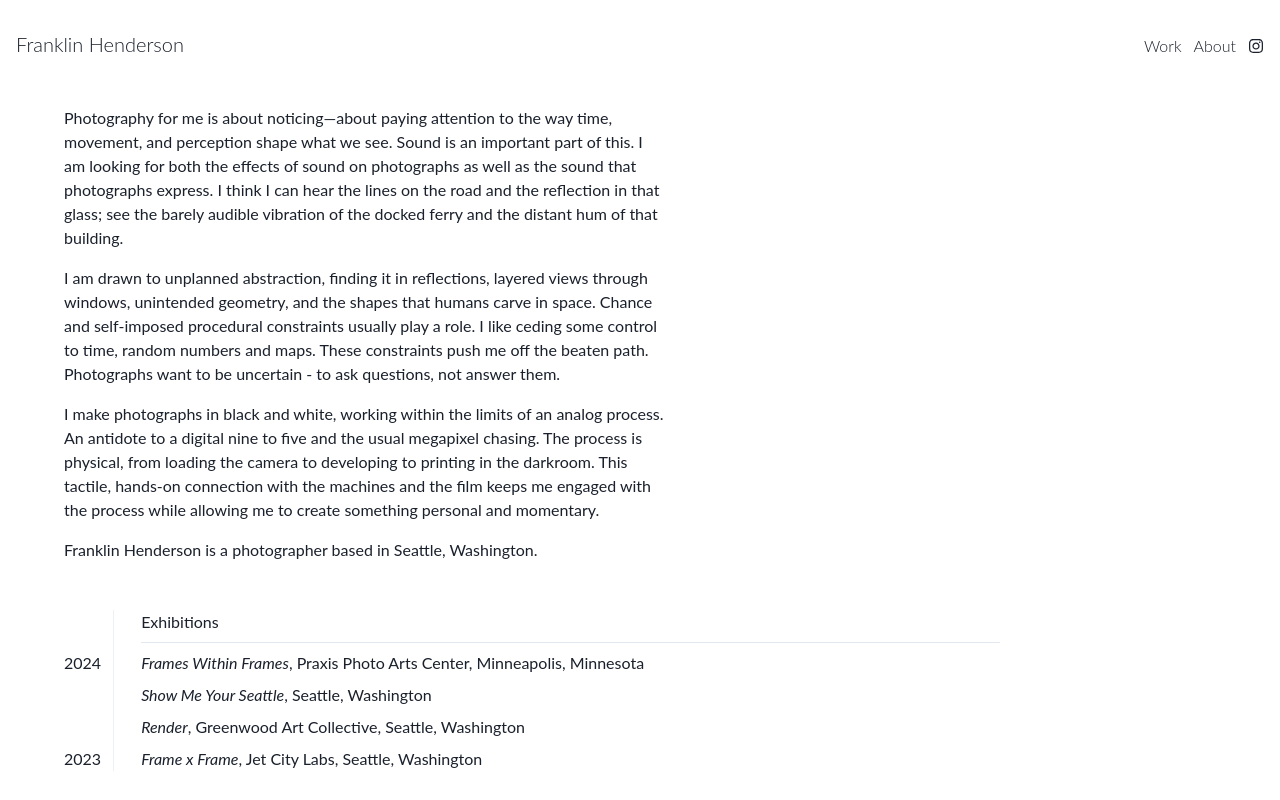
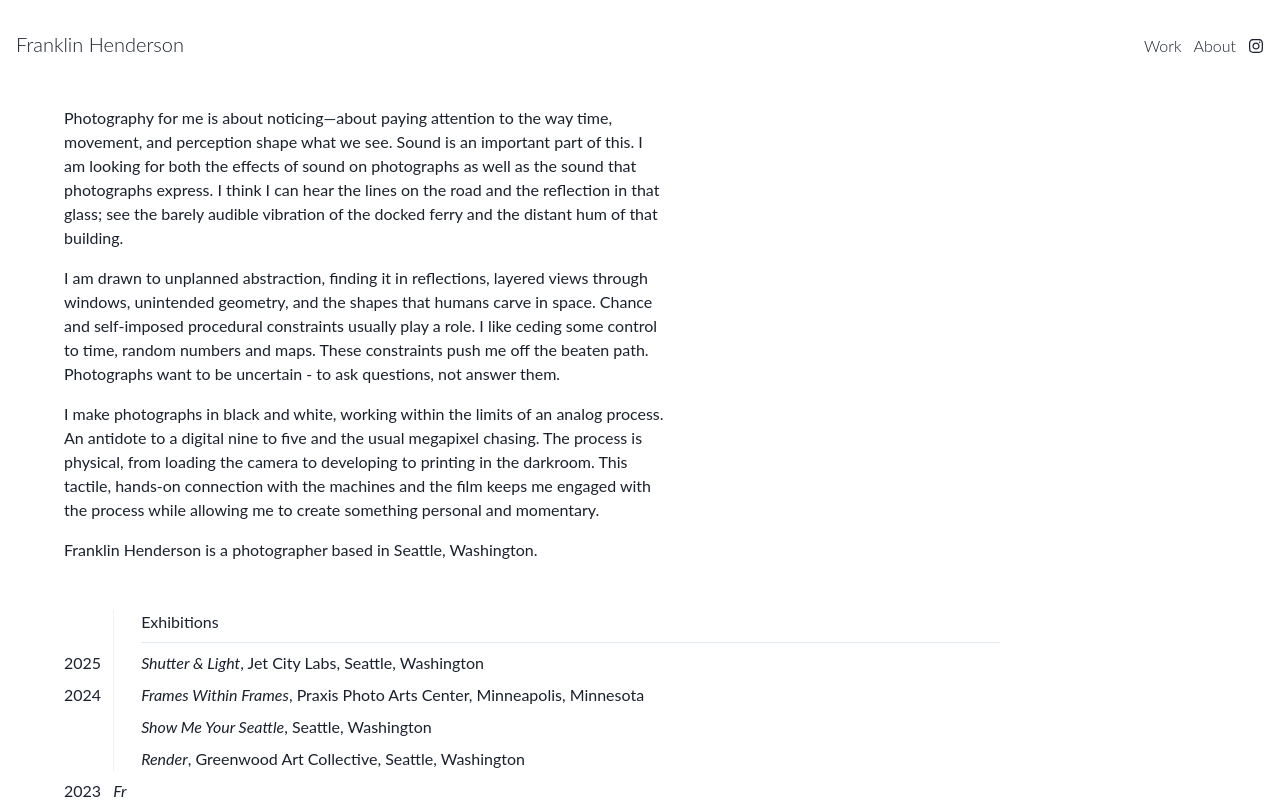
Before and after one commit to fhwrdh/fhwrdh.github.io, a React (Vite) app: page /#/1/about in a window 1280 px wide. Shown: the top 800 px of the page. Built offline with nearby package versions, Linux system fonts and the light colour scheme.

Commit message:
add S&L show

```diff
--- a/src/About.jsx
+++ b/src/About.jsx
@@ -52,6 +52,11 @@ export default function About() {
             <Text textTransform="capitalize">Exhibitions</Text>
           </Box>
 
+          <Box>2025</Box>
+          <Box>
+            <Text as="i">Shutter & Light</Text>, Jet City Labs, Seattle,
+            Washington
+          </Box>
           <Box>2024</Box>
           <Box>
             <Text as="i">Frames Within Frames</Text>, Praxis Photo Arts Center,
```
